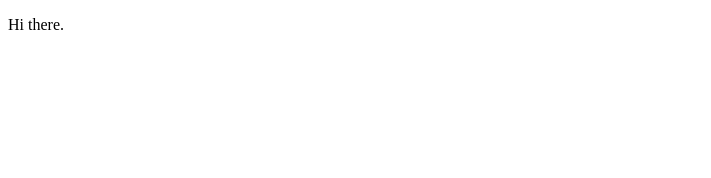
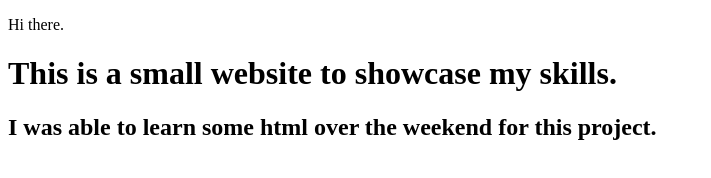
Before and after one commit to ShamitaGoyal/test, a plain HTML site: page index.html in a window 1280 px wide. Shown: the whole page, without its empty margins (0-711 px from the left). Drawn offline with Linux system fonts and the light colour scheme.

Commit message:
new changes for index html file

```diff
--- a/index.html
+++ b/index.html
@@ -7,5 +7,7 @@
 <body>
 
 <p>Hi there.</p>
+<h1>This is a small website to showcase my skills.</h1>
+<h2>I was able to learn some html over the weekend for this project.</h2>
 </body>
 </html>
```
